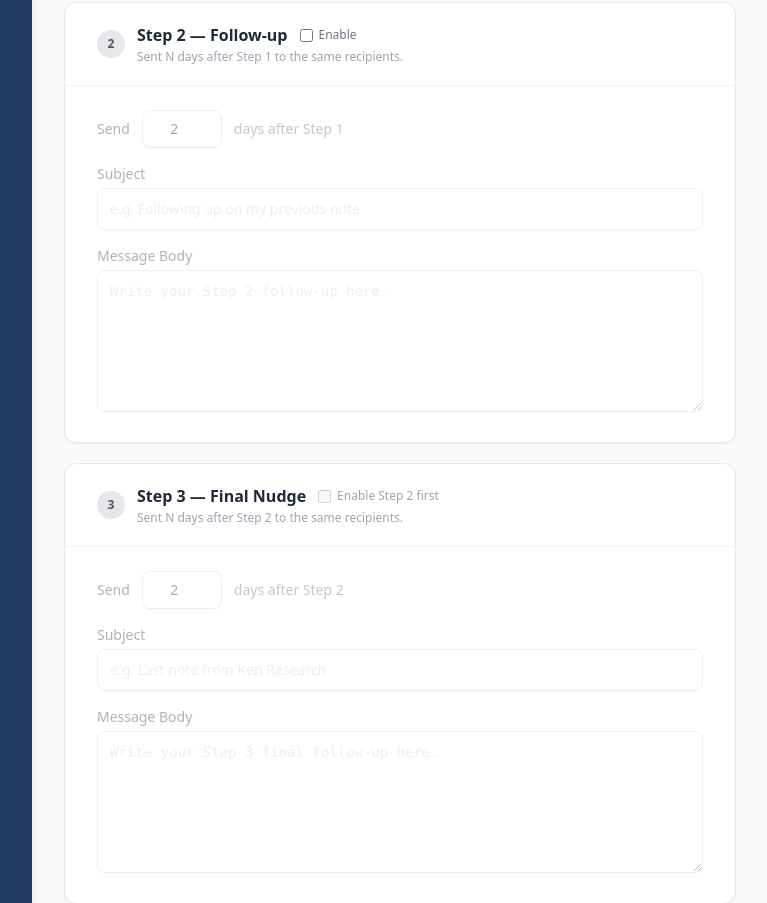
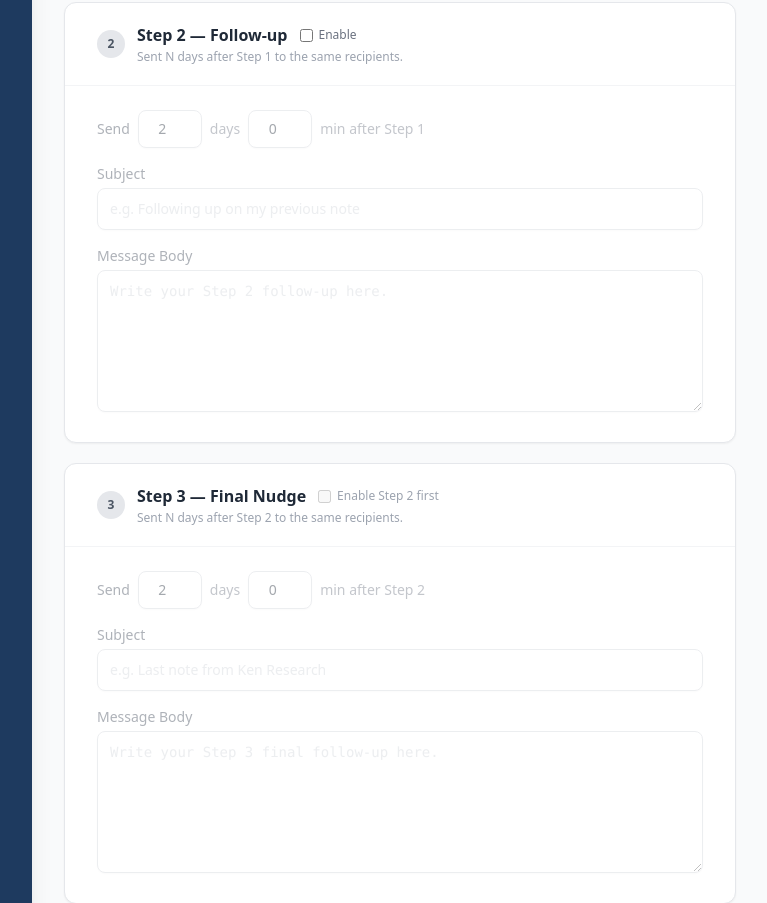
Before and after one commit to vanshmeenaken/ABM-Email-Campaign-Automation, a Flask app: page /send in a window 1280 px wide. Shown: the part 1035-1938 px from the top of the page, without its empty margins (208-975 px from the left). Run offline with Flask 3, Linux system fonts and the light colour scheme; some libraries are stand-ins or nearby versions.

Commit message:
Add minutes delay option for campaign steps; improve countdown display

```diff
--- a/app.py
+++ b/app.py
@@ -157,7 +157,9 @@ def bulk_send_worker(campaign_id, account_num, recipients, sequences, tracker_ur
             send_at = datetime.fromisoformat(stored_send_at)
         else:
             delay_days = seq.get("delay_days", 0)
-            send_at = datetime.now() + timedelta(days=delay_days) if delay_days > 0 else datetime.now()
+            delay_minutes = seq.get("delay_minutes", 0)
+            total_seconds = delay_days * 86400 + delay_minutes * 60
+            send_at = datetime.now() + timedelta(seconds=total_seconds) if total_seconds > 0 else datetime.now()
 
         remaining = (send_at - datetime.now()).total_seconds()
         if remaining > 0:
@@ -450,8 +452,15 @@ def get_dashboard_stats():
                 dt = datetime.fromisoformat(next_send_at)
                 delta = dt - datetime.now()
                 if delta.total_seconds() > 0:
-                    hrs = int(delta.total_seconds() // 3600)
-                    next_send_label = f"in {hrs // 24}d {hrs % 24}h" if hrs >= 24 else f"in {hrs}h"
+                    total_secs = int(delta.total_seconds())
+                    hrs = total_secs // 3600
+                    mins = (total_secs % 3600) // 60
+                    if hrs >= 24:
+                        next_send_label = f"in {hrs // 24}d {hrs % 24}h"
+                    elif hrs > 0:
+                        next_send_label = f"in {hrs}h {mins}m"
+                    else:
+                        next_send_label = f"in {mins}m"
                 else:
                     next_send_label = "due now"
             except Exception:
@@ -579,12 +588,17 @@ def send_submit():
         bod = request.form.get(f"body_{step_num}", "").strip()
         if subj or bod:
             try:
-                delay = max(1, int(request.form.get(f"delay_days_{step_num}", "2") or "2"))
+                delay_days = max(0, int(request.form.get(f"delay_days_{step_num}", "2") or "0"))
             except (ValueError, TypeError):
-                delay = 2
+                delay_days = 2
+            try:
+                delay_minutes = max(0, int(request.form.get(f"delay_minutes_{step_num}", "0") or "0"))
+            except (ValueError, TypeError):
+                delay_minutes = 0
             sequences.append({
                 "step": step_num,
-                "delay_days": delay,
+                "delay_days": delay_days,
+                "delay_minutes": delay_minutes,
                 "subject": subj or subject_1,
                 "body": bod or body_1,
             })
--- a/templates/send.html
+++ b/templates/send.html
@@ -112,12 +112,16 @@
         </div>
       </div>
       <div id="step2_body" class="px-8 py-6 space-y-4 opacity-40 pointer-events-none">
-        <div class="flex items-center gap-3">
+        <div class="flex items-center gap-2 flex-wrap">
           <label class="text-sm font-medium text-gray-700 whitespace-nowrap">Send</label>
-          <input name="delay_days_2" type="number" min="1" max="30" value="2"
-                 class="w-20 rounded-lg border border-gray-300 px-3 py-2 text-sm text-gray-800
+          <input name="delay_days_2" type="number" min="0" max="30" value="2"
+                 class="w-16 rounded-lg border border-gray-300 px-3 py-2 text-sm text-gray-800
                         focus:outline-none focus:ring-2 focus:ring-blue-500 focus:border-transparent shadow-sm text-center" />
-          <label class="text-sm text-gray-500">days after Step 1</label>
+          <label class="text-sm text-gray-500">days</label>
+          <input name="delay_minutes_2" type="number" min="0" max="1440" value="0"
+                 class="w-16 rounded-lg border border-gray-300 px-3 py-2 text-sm text-gray-800
+                        focus:outline-none focus:ring-2 focus:ring-blue-500 focus:border-transparent shadow-sm text-center" />
+          <label class="text-sm text-gray-500">min after Step 1</label>
         </div>
         <div>
           <label class="block text-sm font-medium text-gray-700 mb-1">Subject</label>
@@ -155,12 +159,16 @@
         </div>
       </div>
       <div id="step3_body" class="px-8 py-6 space-y-4 opacity-40 pointer-events-none">
-        <div class="flex items-center gap-3">
+        <div class="flex items-center gap-2 flex-wrap">
           <label class="text-sm font-medium text-gray-700 whitespace-nowrap">Send</label>
-          <input name="delay_days_3" type="number" min="1" max="30" value="2"
-                 class="w-20 rounded-lg border border-gray-300 px-3 py-2 text-sm text-gray-800
+          <input name="delay_days_3" type="number" min="0" max="30" value="2"
+                 class="w-16 rounded-lg border border-gray-300 px-3 py-2 text-sm text-gray-800
                         focus:outline-none focus:ring-2 focus:ring-blue-500 focus:border-transparent shadow-sm text-center" />
-          <label class="text-sm text-gray-500">days after Step 2</label>
+          <label class="text-sm text-gray-500">days</label>
+          <input name="delay_minutes_3" type="number" min="0" max="1440" value="0"
+                 class="w-16 rounded-lg border border-gray-300 px-3 py-2 text-sm text-gray-800
+                        focus:outline-none focus:ring-2 focus:ring-blue-500 focus:border-transparent shadow-sm text-center" />
+          <label class="text-sm text-gray-500">min after Step 2</label>
         </div>
         <div>
           <label class="block text-sm font-medium text-gray-700 mb-1">Subject</label>
```
